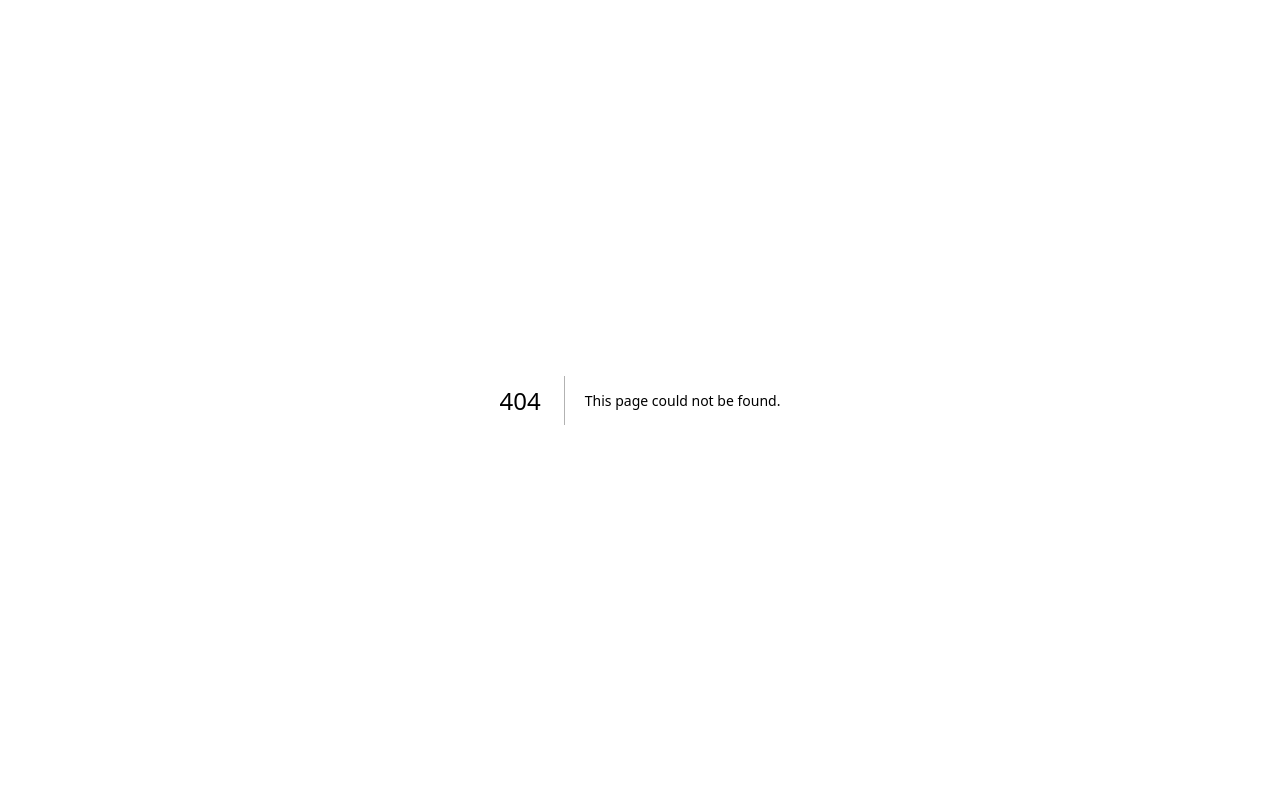
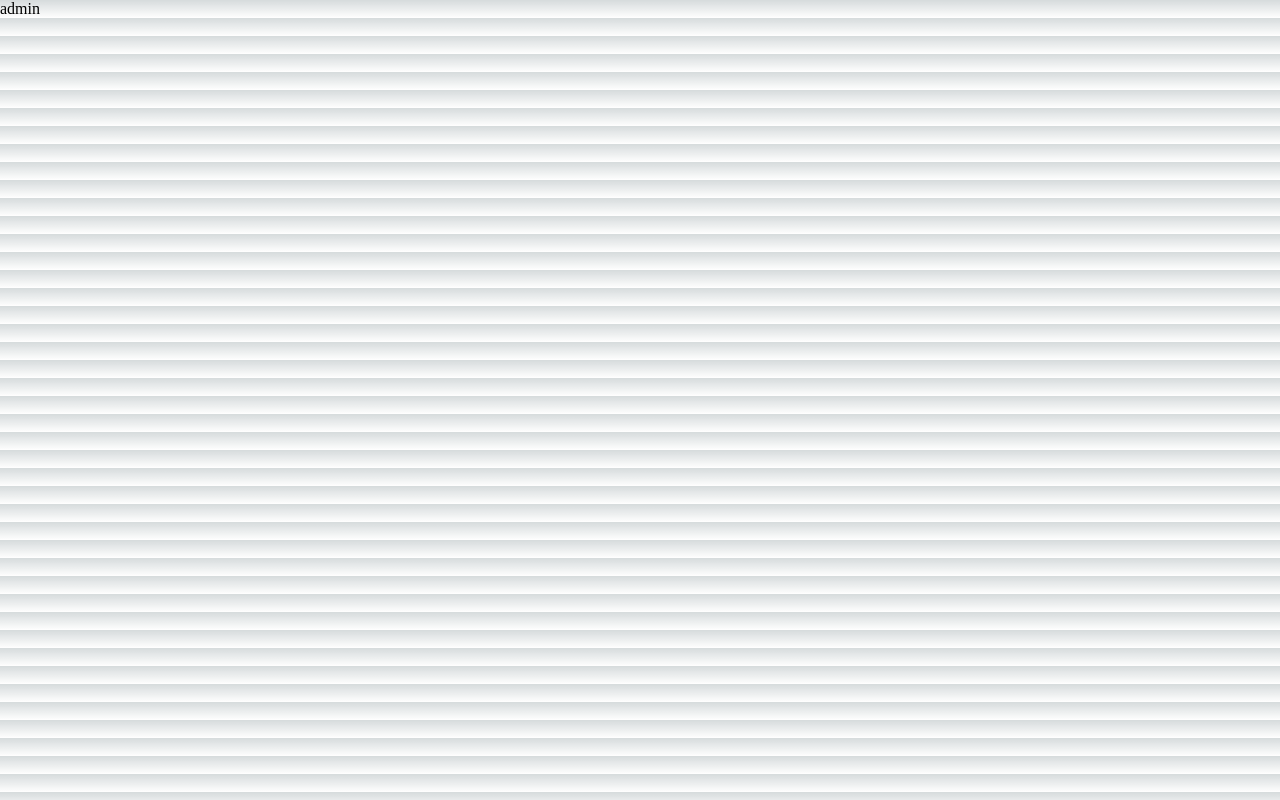
Before and after one commit to eugenepluzhnikov/workout, a Next.js app: page /admin in a window 1280 px wide. Before the commit this address had no page. Built offline with nearby package versions, Linux system fonts and the light colour scheme.

Commit message:
add admin route

```diff
--- /dev/null
+++ b/src/pages/admin/index.tsx
@@ -0,0 +1,9 @@
+
+
+export default function Admin() {
+  return (
+    <div>
+    admin
+    </div>
+  )
+}
--- a/src/pages/api/hello.ts
+++ /dev/null
@@ -1,13 +0,0 @@
-// Next.js API route support: https://nextjs.org/docs/api-routes/introduction
-import type { NextApiRequest, NextApiResponse } from 'next'
-
-type Data = {
-  name: string
-}
-
-export default function handler(
-  req: NextApiRequest,
-  res: NextApiResponse<Data>
-) {
-  res.status(200).json({ name: 'John Doe' })
-}
```
